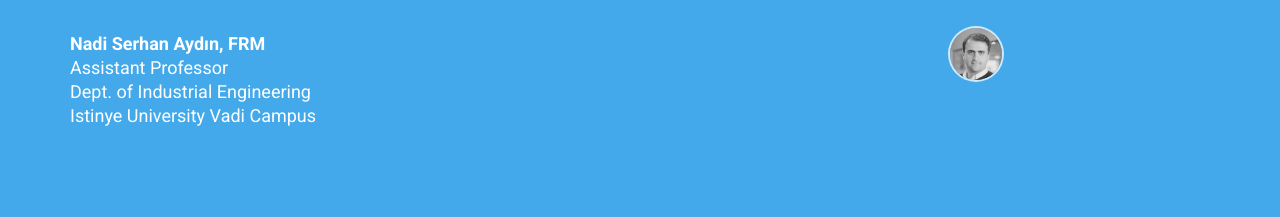
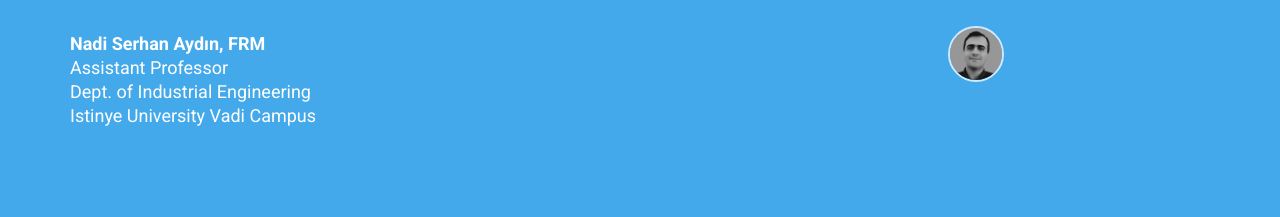
Before and after one commit to nsydn/nsydn.github.io, a Jekyll site: the page built from index.html, in a window 1280 px wide. Shown: the top 217 px of the page. Built offline with Jekyll 4.4.1, drawn with Linux system fonts in a browser that asks for light colours; nearby versions of some CDN libraries.

Commit message:
Update personal.yml

```diff
--- a/_data/personal.yml
+++ b/_data/personal.yml
@@ -2,7 +2,7 @@ name: Nadi Serhan Aydın, FRM
 
 label: Assistant Professor
 
-picture: /img/profile-picture5.jpg
+picture: /img/profile-picture3.jpg
 
 email1: serhan.aydin@istinye.edu.tr
 # email2: serhan.aydin@engr.istinye.edu.tr
```
